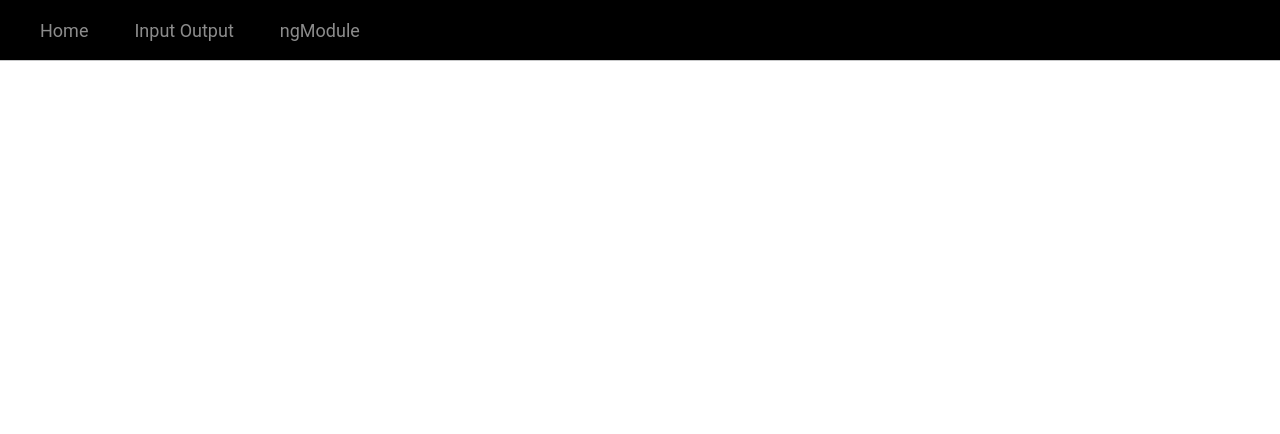
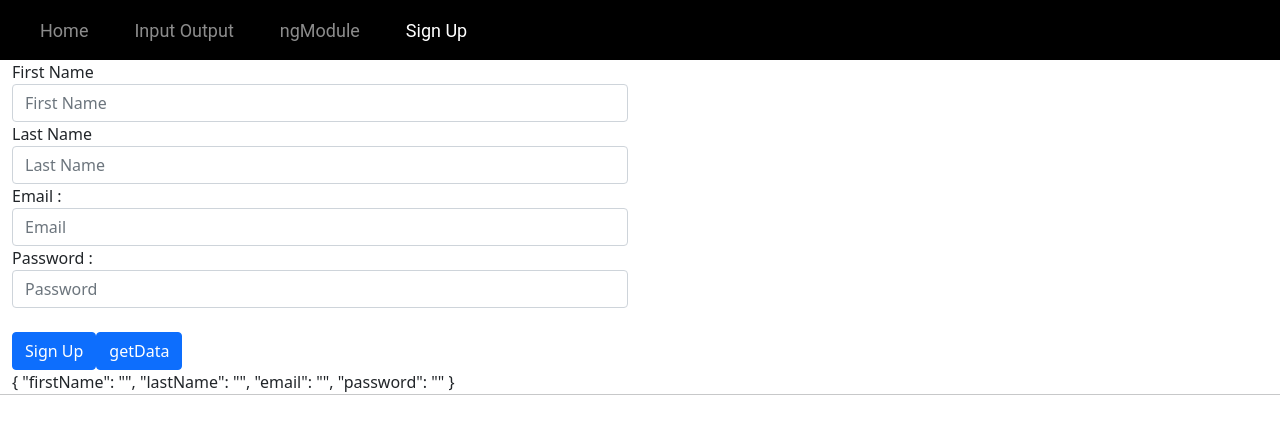
Before and after one commit to Satishchilkaka/ang-core, an Angular app: page /reactiveForms in a window 1280 px wide. Before the commit this address led to /. Shown: the top 434 px of the page. Built offline with nearby package versions, Linux system fonts and the light colour scheme.

Commit message:
add reactive fomrs

```diff
--- a/src/app/app.module.ts
+++ b/src/app/app.module.ts
@@ -27,6 +27,7 @@ import { ObservableSubscriptionComponent } from './subscription/observable-subsc
 import { MatFormFieldModule } from '@angular/material/form-field';
 import { RouterModule, Routes } from '@angular/router';
 import { PersonComponent } from './shared-person/person/person.component';
+import { SignupComponent } from './features/signup/signup.component';
 
 
 
@@ -53,6 +54,7 @@ const appRoutes: Routes = [
     OutProductComponent,
     InProductComponent,
     ObservableSubscriptionComponent,
+    SignupComponent,
 
 
 
--- a/src/app/features/login-form/login-form.component.html
+++ b/src/app/features/login-form/login-form.component.html
@@ -1,3 +1,4 @@
+<pre>---------</pre>
 <div class="container">
   <div class="row">
     <div class="col-md-6">
--- /dev/null
+++ b/src/app/features/signup/signup.component.html
@@ -0,0 +1,53 @@
+<div class="container">
+  <div class="row">
+    <div class="col-md-6">
+      <form [formGroup]="registration" (ngSubmit)="data()">
+        <div class="form-group">
+          <label for="firstName">First Name</label>
+          <input
+            type="text"
+            class="form-control"
+            placeholder="First Name"
+            id="firstName"
+            formControlName="firstName"
+          />
+          <label for="lastName">Last Name</label>
+          <input
+            type="text"
+            class="form-control"
+            placeholder="Last Name"
+            id="lastName"
+            formControlName="lastName"
+          />
+
+          <label for="email">Email :</label>
+          <input
+            type="email"
+            name="email"
+            placeholder="Email"
+            class="form-control"
+            formControlName="email"
+          />
+          <label for="password">Password :</label>
+          <input
+            type="password"
+            name="password"
+            placeholder="Password"
+            class="form-control"
+            formControlName="password"
+          />
+          <br />
+        </div>
+        <button class="btn btn-primary" type="submit" (click)="signIn()">
+          Sign Up
+        </button>
+        <button class="btn btn-primary" type="submit" (click)="getRegData()">
+          getData
+        </button>
+      </form>
+      <div class="form-val">
+        {{ registration.value | json }}
+      </div>
+    </div>
+  </div>
+</div>
--- /dev/null
+++ b/src/app/features/signup/signup.component.ts
@@ -0,0 +1,34 @@
+import { Component, OnInit } from '@angular/core';
+import { FormControl, FormGroup, Validators } from '@angular/forms';
+
+@Component({
+  selector: 'app-signup',
+  templateUrl: './signup.component.html',
+  styleUrls: ['./signup.component.css']
+})
+export class SignupComponent implements OnInit {
+  registration = new FormGroup({
+    firstName: new FormControl('', [Validators.required, Validators.minLength(3)
+    ]),
+    lastName: new FormControl('', [Validators.required, Validators.minLength(3)]),
+    email: new FormControl('', { validators: [Validators.required] }),
+    password: new FormControl('', { validators: [Validators.required] })
+  })
+  signIn() {
+    console.log('login');
+  }
+  data() {
+    console.log(this.registration.value)
+  }
+  signUpData: any = {};
+  getRegData() {
+    return this.signUpData === this.registration.value
+
+  }
+  ngOnInit(): void {
+    this.registration.valueChanges.subscribe(t => {
+      console.log(t.firstName)
+    })
+    console.log('error', this.registration.errors)
+  }
+}
--- a/src/app/shared/header/header.component.html
+++ b/src/app/shared/header/header.component.html
@@ -21,7 +21,13 @@
       <div class="collapse navbar-collapse" id="acmeNavBar">
         <ul class="navbar-nav">
           <li class="nav-item active">
-            <a class="nav-link" aria-current="page" href="#">Home</a>
+            <a
+              class="nav-link"
+              aria-current="page"
+              routerLink="/logIn"
+              routerLinkActive="active"
+              >Home</a
+            >
           </li>
           <li class="nav-item active">
             <a
@@ -41,6 +47,15 @@
               >ngModule</a
             >
           </li>
+          <li class="nav-item active">
+            <a
+              class="nav-link"
+              aria-current="page"
+              routerLink="/reactiveForms"
+              routerLinkActive="active"
+              >Sign Up</a
+            >
+          </li>
         </ul>
       </div>
     </div>
--- a/src/app/shared/header/header.module.ts
+++ b/src/app/shared/header/header.module.ts
@@ -4,11 +4,15 @@ import { HeaderComponent } from './header.component';
 import { RouterModule, Routes } from '@angular/router';
 import { PersonComponent } from '../../shared-person/person/person.component';
 import { OutProductComponent } from '../../concepts/in-out/out-product/out-product.component';
+import { LoginFormComponent } from 'src/app/features/login-form/login-form.component';
+import { SignupComponent } from 'src/app/features/signup/signup.component';
 
 
 const appRoutes: Routes = [
+  { path: 'logIn', component: LoginFormComponent },
   { path: 'inputOutput', component: OutProductComponent },
   { path: 'ngModule', component: PersonComponent },
+  { path: 'reactiveForms', component: SignupComponent },
 
 ]
 @NgModule({
@@ -25,4 +29,3 @@ const appRoutes: Routes = [
   declarations: [HeaderComponent]
 })
 export class HeaderModule { }
-// Test
```
Also changed, not shown: src/app/features/signup/signup.component.css (added), 1 other file (tests, documents, lock files or other folders).
